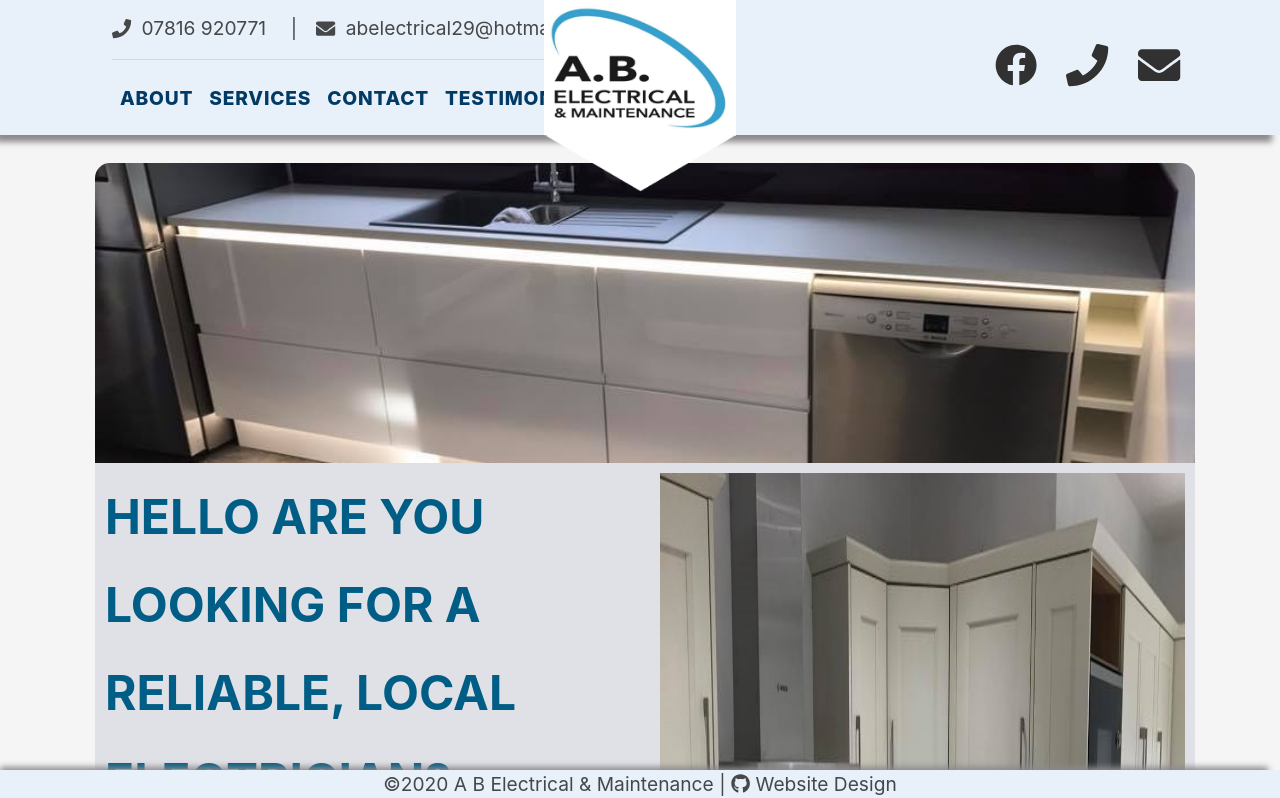
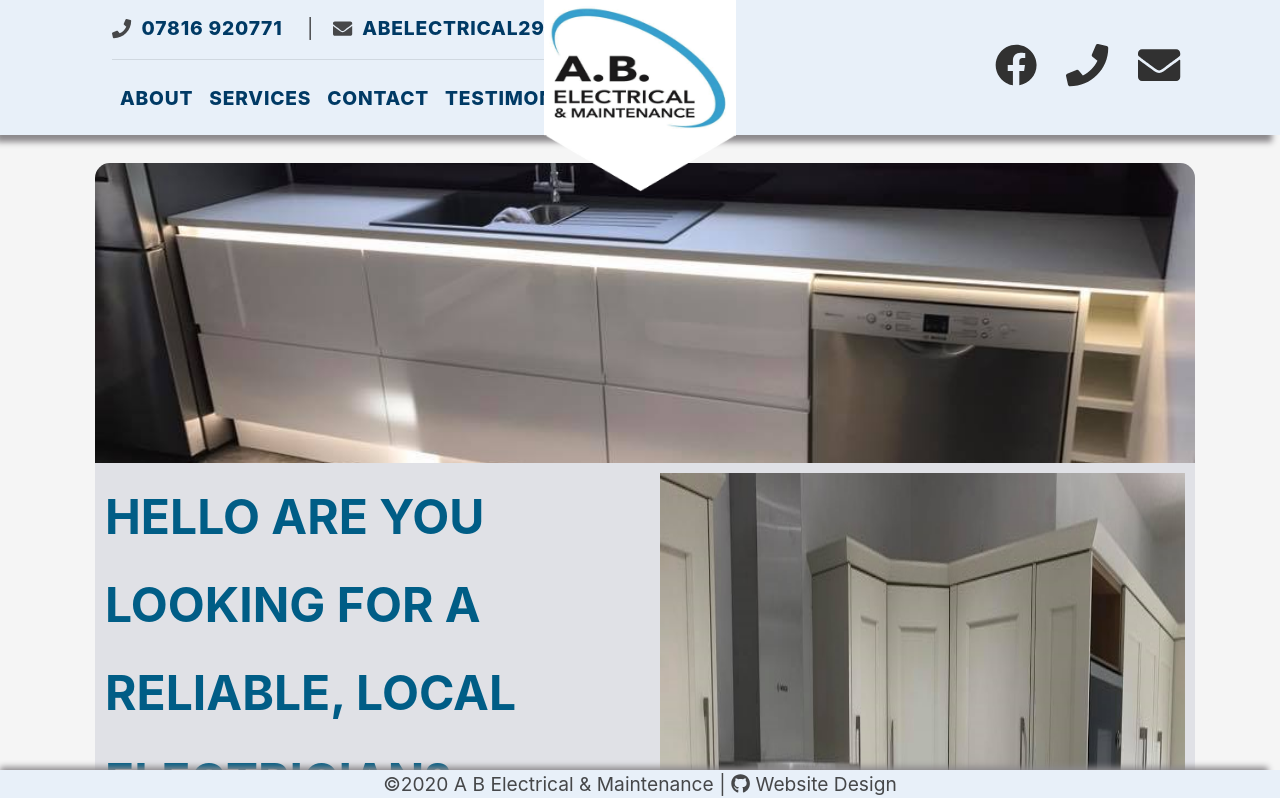
Before and after one commit to adrianeyre/a-b-electrical, a React (Create React App) app: page / in a window 1280 px wide. Shown: the top 798 px of the page. Built offline with nearby package versions, Linux system fonts and the light colour scheme; a web font is replaced by a local one.

Commit message:
Add contact to burger menu

```diff
--- a/src/components/navigation/navigation.tsx
+++ b/src/components/navigation/navigation.tsx
@@ -30,8 +30,8 @@ export default class Navigation extends Component<INavigationProps, INavigationS
 				<div className="nav-area">
 					<div className="top-nav-area">
 						<div className="contact-info">
-							<span className="telephone"><FontAwesomeIcon icon={ faPhone } /> 07816 920771</span> |
-							<span className="email"><FontAwesomeIcon icon={ faEnvelope } /> abelectrical29@hotmail.com </span>
+							<span className="telephone"><FontAwesomeIcon icon={ faPhone } /> <a href="tel:07816920771">07816 920771</a></span> |
+							<span className="email"><FontAwesomeIcon icon={ faEnvelope } /> <a href="mailto:abelectrical29@hotmail.com">abelectrical29@hotmail.com</a></span>
 						</div>
 						<hr />
 					</div>
@@ -43,7 +43,11 @@ export default class Navigation extends Component<INavigationProps, INavigationS
 									{ item.link && <a onClick={ this.colaspeNavbar.bind(this, item.link) }>{ item.title }</a> }
 								</Nav.Link>) }
 
-								<Nav.Link className="burger-links"><Links data={ this.state.linksData } showModal={ this.props.showModal } scrollToAnchor={ this.props.scrollToAnchor } /></Nav.Link>
+								<Nav.Link className="burger-links">
+									<div className="telephone"><FontAwesomeIcon icon={ faPhone } /> <a href="tel:07816920771">07816 920771</a></div>
+									<div className="email"><FontAwesomeIcon icon={ faEnvelope } /> <a href="mailto:abelectrical29@hotmail.com">abelectrical29@hotmail.com</a></div>
+									<Links data={ this.state.linksData } showModal={ this.props.showModal } scrollToAnchor={ this.props.scrollToAnchor } />
+								</Nav.Link>
 							</Nav>
 						</Navbar.Collapse>
 					</div>
```
